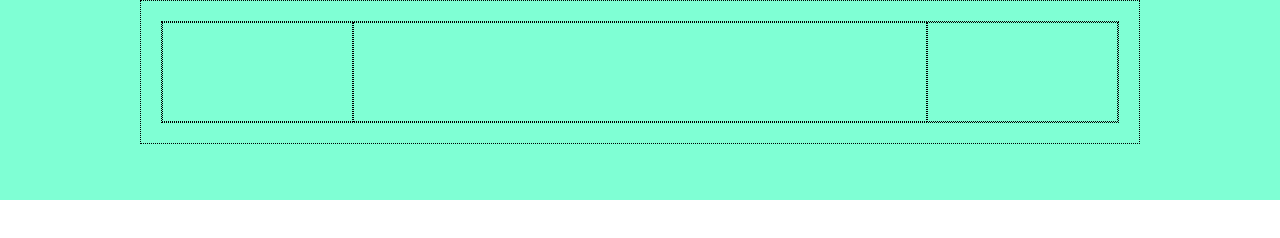
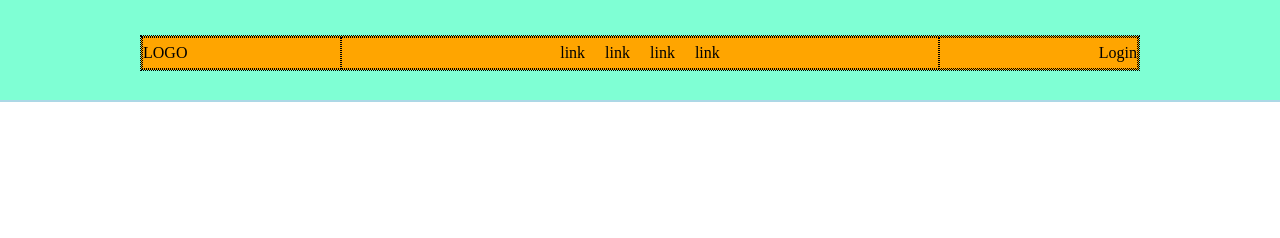
Before and after one commit to PintilieGeani/htmlcss-struttura-discord, a plain HTML site: page index.html in a window 1280 px wide. Drawn offline with Linux system fonts and the light colour scheme.

Commit message:
feat: header-done

```diff
--- a/css/style.css
+++ b/css/style.css
@@ -12,37 +12,62 @@
     margin: 0 auto;
 }
 
+hr{
+    border: 1px solid lightblue;
+}
 .bg-grey{
     background-color: rgb(211, 211, 211);
 }
 
+.bg-arancione{
+    background-color: rgb(255, 165, 0);
+}
+.bg-blue{
+    background-color: rgb(0, 0, 255);
+}
+
 div{
-    border: 1px dotted black;
+    border: 1px dotted rgb(0, 0, 0);
 }
 
 .flex{
     display: flex;
 }
 
-.margin{
-    margin: 20px;
-}
 
 /* Header */
 .header{
     background-color: rgb(127, 255, 212);
-    height: 200px;
+    height: 100px;
+    padding: 35px 0px
 }
 
 .menu{
-    height: 100px;
+    line-height: 30px;
 }
 .logo{
     width: 20%;
+    justify-content: flex-start;
+    align-items: center;
 }
 .lista{
     width: 60%;
+    align-items: center;
+    justify-content: center;
 }
 .login{
     width: 20%;
+    justify-content: flex-end;
+    align-items: center;
 }
+.lista ul{
+    display: flex;
+    list-style: none;
+}
+.lista ul li{
+    margin: 0 10px;
+}
+
+/* Fine Header */
+
+/* Banner */
--- a/index.html
+++ b/index.html
@@ -12,18 +12,33 @@
     <!-- Header -->
      <header class="header">
         <div class="container">
-            <div class="flex margin">
-                <div class="flex menu logo"></div>
-                <div class="flex menu lista"></div>
-                <div class="flex menu login"></div>
+            <div class="flex bg-arancione">
+                <div class="flex menu logo">
+                    <p>LOGO</p>
+                </div>
+                <div class="flex menu lista">
+                    <ul>
+                        <li>link</li>
+                        <li>link</li>
+                        <li>link</li>
+                        <li>link</li>
+                    </ul>
+                </div>
+                <div class="flex menu login">
+                    Login
+                </div>
             </div>
         </div>
 
      </header>
     <!-- Fine Header -->
 
+     <hr>
+
     <!-- Banner -->
-     <section></section>
+     <section class="banner">
+
+     </section>
      <!-- Fine Banner -->
 
     <!-- Main -->
```
